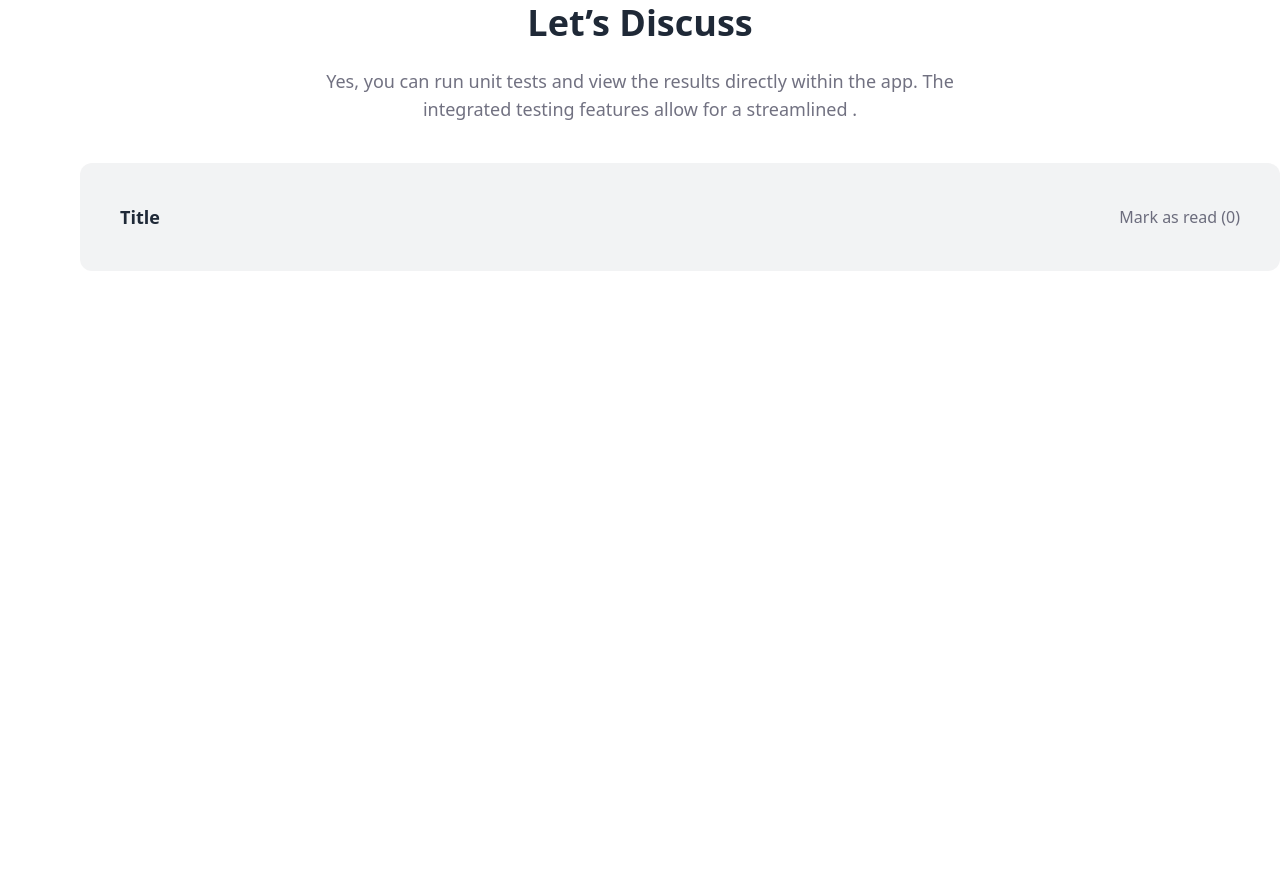
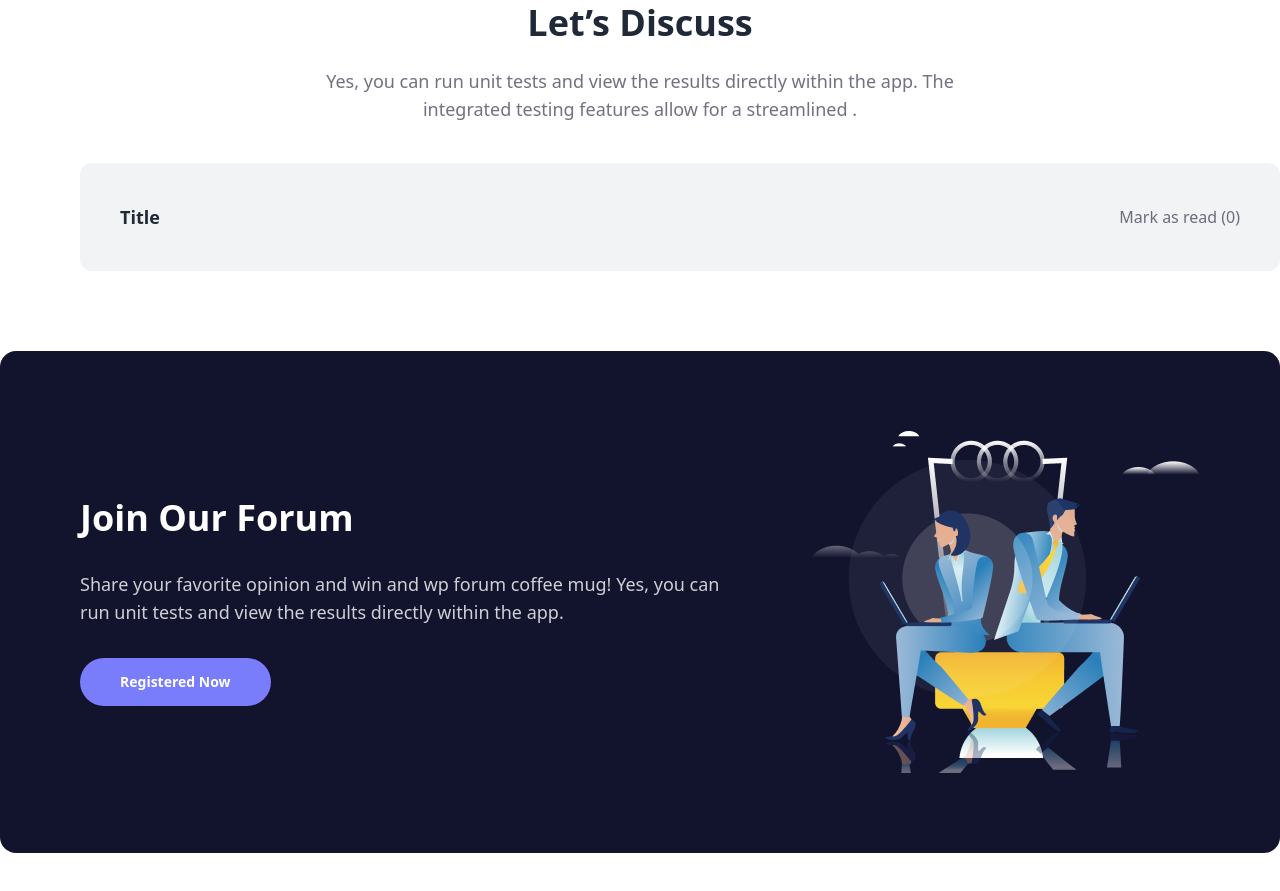
Before and after one commit to Mazid70/Assignment-6, a plain HTML site: page index.html in a window 1280 px wide. Shown: the part 743-1634 px from the top of the page. Before the commit the page ends 1062 px from the top, so only its background shows below. Drawn offline with nearby package versions, Linux system fonts and the light colour scheme; no server answers.

Commit message:
Join Our Forum section added

```diff
--- a/index.html
+++ b/index.html
@@ -179,10 +179,7 @@
           </p>
         </div>
         <div class="flex mt-10 gap-20">
-          <div id="card-container" class="space-y-6">
-            <!-- one  -->
-          </div>
-          <!-- title  -->
+          <div id="card-container" class="space-y-6"></div>
           <div
             class="flex-1 bg-[#12132D0D] p-10 space-y-5 rounded-xl"
             id="title-container"
@@ -196,6 +193,19 @@
           </div>
         </div>
       </section>
+
+      <!-- Join Our Forum section  -->
+      <section class="bg-[#12132D] flex justify-between items-center rounded-2xl my-20 p-20">
+        <div class="space-y-8">
+          <h1 class="font-extrabold text-4xl text-white">Join Our Forum</h1>
+          <p class="text-[#FFFFFFCC] font-normal text-lg">
+            Share your favorite opinion and win and wp forum coffee mug! Yes,
+            you can <br>run unit tests and view the results directly within the app.
+          </p>
+          <a class="btn bg-[#797DFC] text-white rounded-full px-10 border-0">Registered Now</a>
+        </div>
+        <div ><img src="images/joinforum.png" alt=""></div>
+      </section>
     </main>
     <script src="script.js"></script>
   </body>
```
